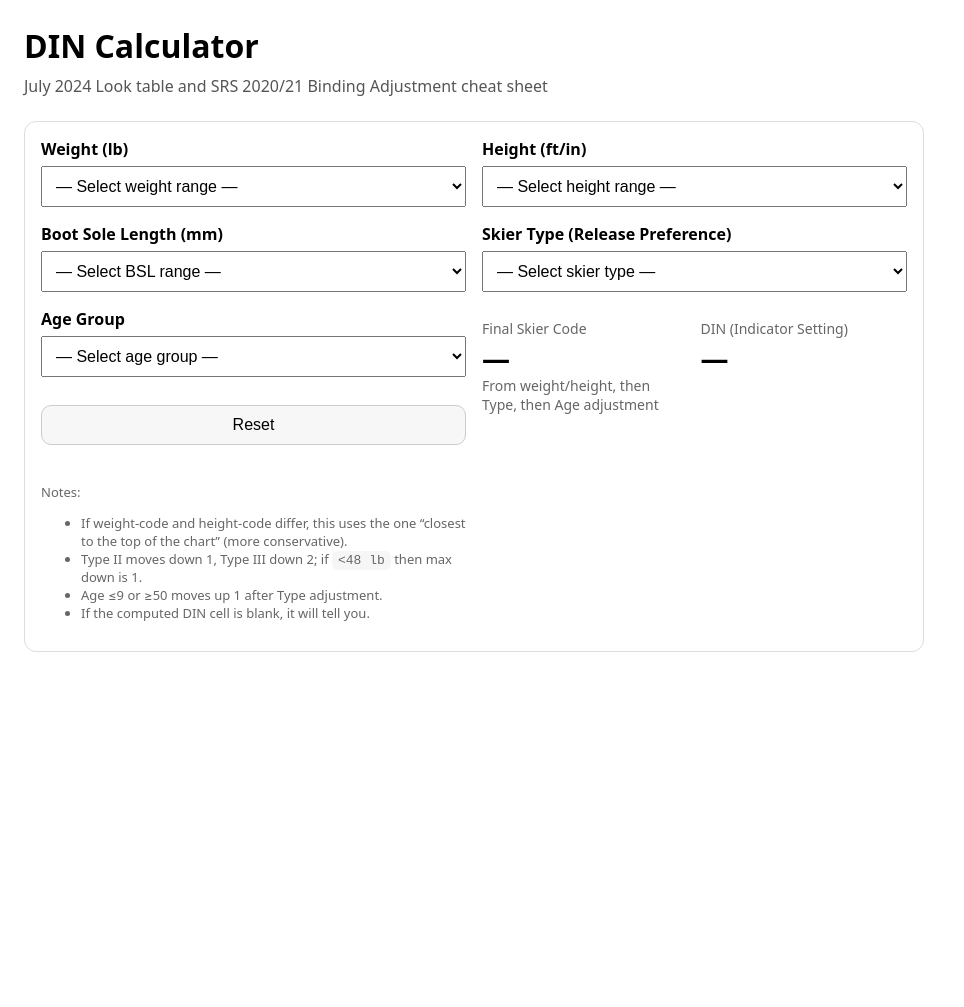
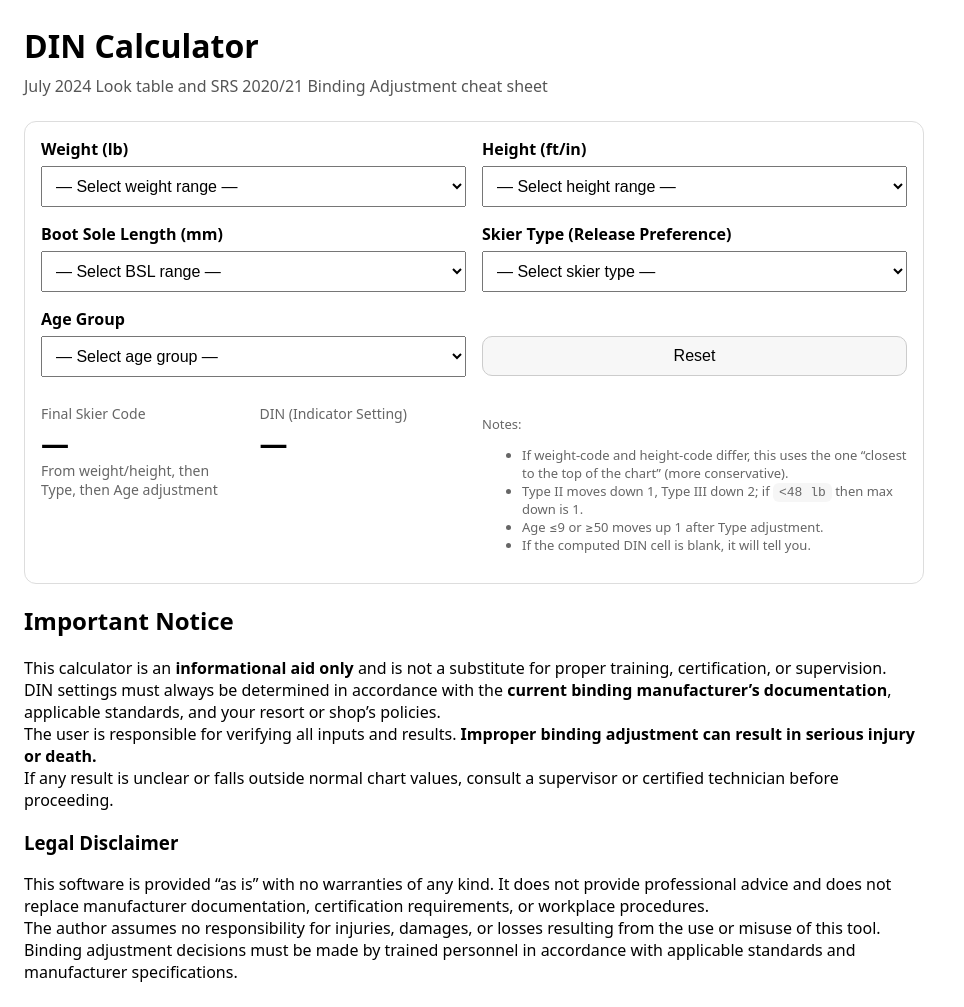
Before and after one commit to jpangburn/jpangburn.github.io, a Jekyll site: the page skischool_din_computer.html, which Jekyll copies as it is, in a window 1280 px wide. Shown: the whole page, without its empty margins (0-964 px from the left). Built offline with Jekyll 4.4.1, drawn with Linux system fonts in a browser that asks for light colours; before the commit the page ends 900 px from its top, so only the background shows below that.

Commit message:
add din computer legal disclaimer

```diff
--- a/skischool_din_computer.html
+++ b/skischool_din_computer.html
@@ -19,6 +19,13 @@
     .warn { color: #8a4b00; background: #fff6e5; border: 1px solid #ffd08a; padding: 10px; border-radius: 10px; margin-top: 12px; }
     .footer { margin-top: 22px; color:#666; font-size: 13px; }
     code { background: #f6f6f6; padding: 2px 6px; border-radius: 6px; }
+
+    @media (max-width: 640px) {
+      body { margin: 14px; }
+      .grid { grid-template-columns: 1fr; }
+      .result { grid-template-columns: 1fr; }
+    }
+
   </style>
 </head>
 <body>
@@ -61,11 +68,14 @@
                 <option value="10_49">10–49</option>
                 <option value="50p">50 and over</option>
             </select>
+        </div>
+
         <div>
             <label>&nbsp;</label>
-        <button id="resetBtn" type="button" style="width:100%; padding:10px; font-size:16px; border-radius:10px; border:1px solid #ccc; background:#f7f7f7; cursor:pointer;">Reset</button>
+            <button id="resetBtn" type="button"
+                style="width:100%; padding:10px; font-size:16px; border-radius:10px; border:1px solid #ccc; background:#f7f7f7; cursor:pointer;">Reset</button>
         </div>
-    </div>
+
 
         <div class="result">
             <div>
@@ -85,14 +95,24 @@
         <div class="footer">
             Notes:
             <ul>
-        <li>If weight-code and height-code differ, this uses the one “closest to the top of the chart” (more conservative).</li>
+                <li>If weight-code and height-code differ, this uses the one “closest to the top of the chart” (more
+                    conservative).</li>
                 <li>Type II moves down 1, Type III down 2; if <code>&lt;48 lb</code> then max down is 1.</li>
                 <li>Age ≤9 or ≥50 moves up 1 after Type adjustment.</li>
                 <li>If the computed DIN cell is blank, it will tell you.</li>
             </ul>
         </div>
     </div>
-
+</div>
+<h2>Important Notice</h2>
+This calculator is an <b>informational aid only</b> and is not a substitute for proper training, certification, or supervision.<br>
+DIN settings must always be determined in accordance with the <b>current binding manufacturer’s documentation</b>, applicable standards, and your resort or shop’s policies.<br>
+The user is responsible for verifying all inputs and results. <b>Improper binding adjustment can result in serious injury or death.</b><br>
+If any result is unclear or falls outside normal chart values, consult a supervisor or certified technician before proceeding.<br>
+<h3>Legal Disclaimer</h3>
+This software is provided “as is” with no warranties of any kind. It does not provide professional advice and does not replace manufacturer documentation, certification requirements, or workplace procedures.<br>
+The author assumes no responsibility for injuries, damages, or losses resulting from the use or misuse of this tool.<br>
+Binding adjustment decisions must be made by trained personnel in accordance with applicable standards and manufacturer specifications.<br>
 <script>
 /**
  * ===== DATA (from photo of the 2024 chart) =====
```
Lines whose indentation alone changed are shown as unchanged.
